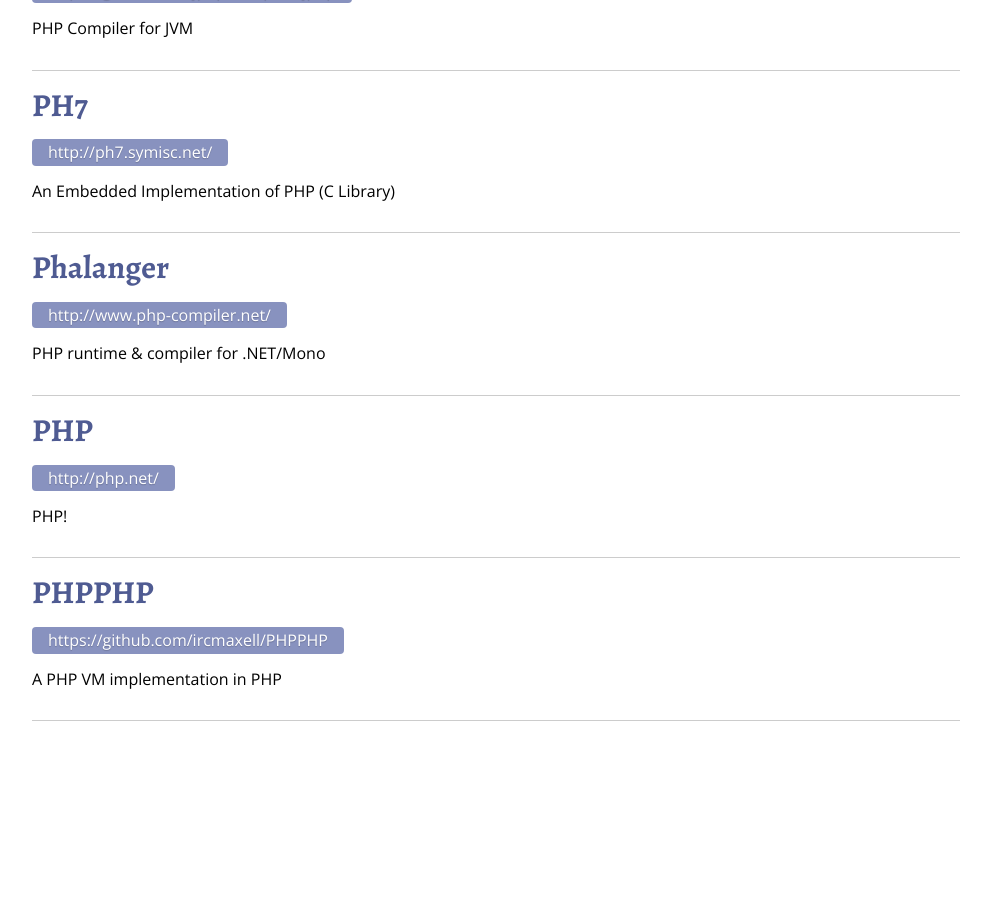
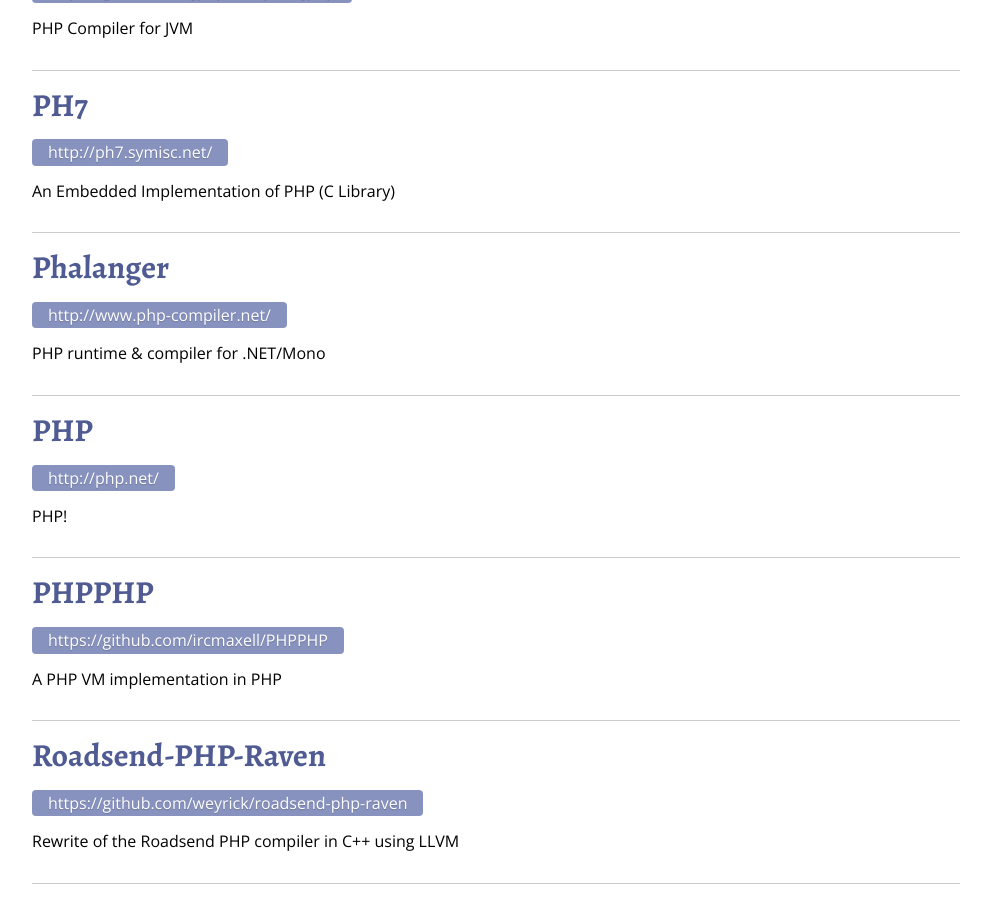
Before and after one commit to salathe/phps.io, a Jekyll site: the page built from index.html, in a window 1280 px wide and 900 px high, scrolled down 575 px. Shown: the whole window, without its empty margins (144-1135 px from the left). Built offline with Jekyll 4.4.1, drawn with Linux system fonts in a browser that asks for light colours; nearby versions of some CDN libraries; before the commit the page ends 1312 px from its top, so only the background shows below that.

Commit message:
Update projects.yml

```diff
--- a/_data/projects.yml
+++ b/_data/projects.yml
@@ -35,3 +35,8 @@
     name: PHPPHP
     url: https://github.com/ircmaxell/PHPPHP
     summary: "A PHP VM implementation in PHP"
+
+roadsend:
+    name: Roadsend-PHP-Raven
+    url: https://github.com/weyrick/roadsend-php-raven
+    summary: "Rewrite of the Roadsend PHP compiler in C++ using LLVM"
```
